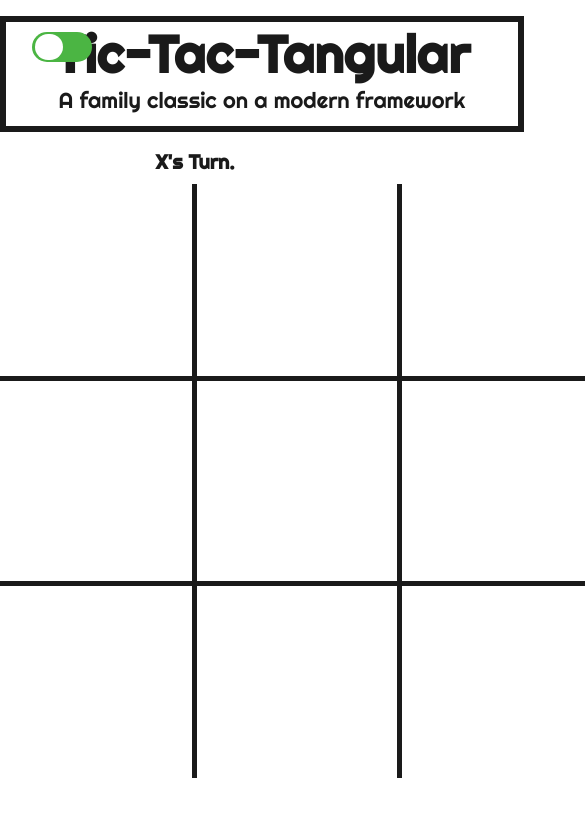
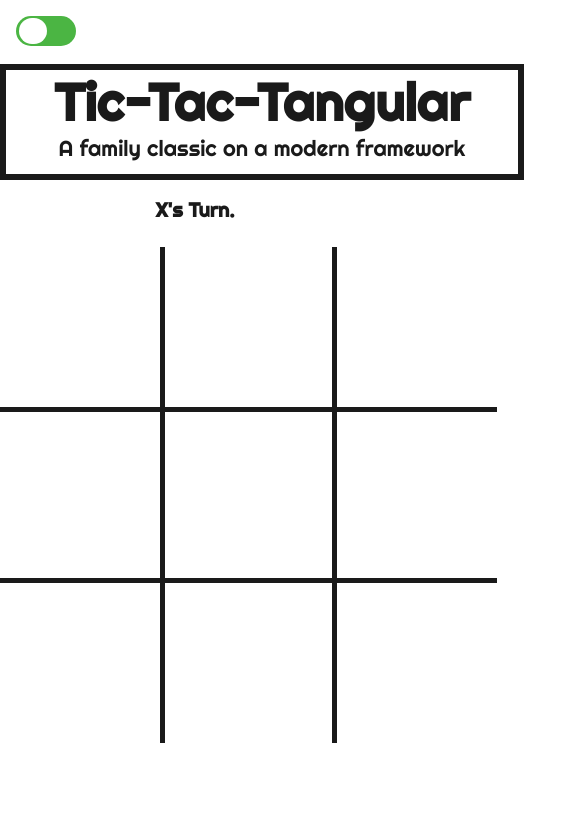
Before and after one commit to devmarantz/Tic-Tac-Tangular, an Angular app: page / in a window 390 px wide. Shown: the top 816 px of the page, 585 px wide, since content can reach past the window. Built offline with nearby package versions, Linux system fonts and the light colour scheme.

Commit message:
Add responsiveness at 730px

```diff
--- a/src/app/app.component.scss
+++ b/src/app/app.component.scss
@@ -99,3 +99,21 @@ h2, p{
     font-size: 22px;
   }
 }
+
+@media all and (max-width: 730px) {
+  .darkModeToggle {
+    padding: 1rem 1rem;
+    height: 2rem;
+  }
+  .titleBorder{
+    width: 32rem;
+    height: 6.5rem;
+    margin-top: 0rem;
+  }
+  .gameTitle{
+    font-size: 52px;
+  }
+  .description{
+    font-size: 22px;
+  }
+}
--- a/src/app/game-board/game-board.component.scss
+++ b/src/app/game-board/game-board.component.scss
@@ -125,33 +125,34 @@ h2{
 
 @media all and (max-width: 890px) {
   h2{
-    margin-bottom: 10px;
+    font-size: 20px;
+  }
+}
+
+@media all and (max-width: 730px) {
+  h2{
+    margin-bottom: 25px;
     font-size: 20px;
   }
   .board{
-    width: 600px;
-    height: 600px;
+    width: 500px;
+    height: 500px;
   }
   .resetButton{
-    margin-top: 15px;
-    margin-bottom: 27px;
-    padding: 9px;
-    font-size: 19px;
-    width: 600px;
+    margin-top: 25px;
+    width: 500px;
   }
   .X:before, .X:after {
-    left: 90px;
-    top: 20px;
-    width: 20px;
-    height: 160px;
-    -webkit-border-radius: 4px;
-    -moz-border-radius: 4px;
-    border-radius: 4px;
+    left: 75px;
+    top: 21px;
+    width: 18px;
+    height: 127px;
+    border-radius: 3px;
   }
   .O {
-    border: 22px solid #1a1a1a;
+    border: 16px solid #1a1a1a;
   }
   .square .O.winner {
-    border: 22px solid rgb(59, 173, 59);
+    border: 16px solid rgb(59, 173, 59);
   }
 }
```
